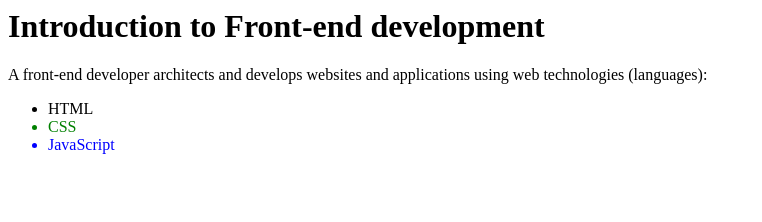
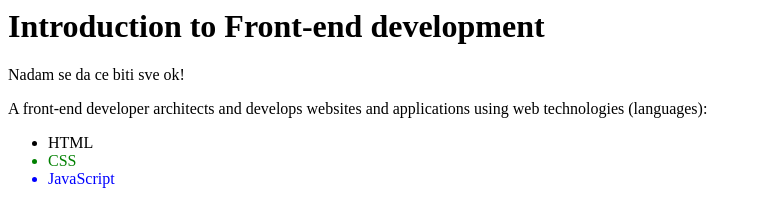
Before and after one commit to muhamed-zametica/frontend, a plain HTML site: page index.html in a window 1280 px wide. Shown: the whole page, without its empty margins (0-762 px from the left). Drawn offline with Linux system fonts and the light colour scheme.

Commit message:
Initial Commit

```diff
--- a/index.html
+++ b/index.html
@@ -1,4 +1,5 @@
 <h1>Introduction to Front-end development</h1>
+<p>Nadam se da ce biti sve ok!</p>
 <p>A front-end developer architects and develops websites and applications using web technologies (languages):</p>
 <ul>
 <li style="color: black;">HTML</li>
```
